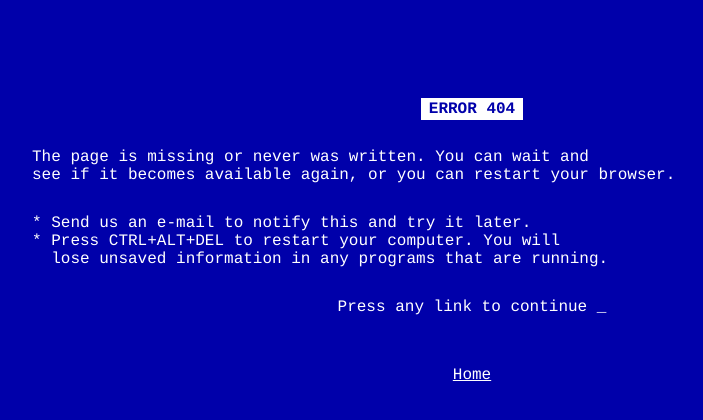
After one commit to zbj830130/ChineseZodiacVer2, a PHP site: page /web/404.php in a window 1280 px wide. The commit adds this page. Shown: the top 420 px of the page, without its empty margins (168-871 px from the left). Run offline with PHP 8.4, Linux system fonts and the light colour scheme.

Commit message:
chang name
404

```diff
--- /dev/null
+++ b/404.php
@@ -0,0 +1,66 @@
+<!DOCTYPE html>
+<html>
+
+<head>
+    <title>- ooops! -</title>
+    <style>
+        body {
+            background: #0000aa;
+            color: #ffffff;
+            font-family: courier;
+            font-size: 12pt;
+            text-align: center;
+            margin: 100px;
+        }
+
+        blink {
+            color: yellow;
+        }
+
+        .neg {
+            background: #fff;
+            color: #0000aa;
+            padding: 2px 8px;
+            font-weight: bold;
+        }
+
+        p {
+            margin: 30px 100px;
+            text-align: left;
+        }
+
+        a,
+        a:hover {
+            color: inherit;
+            font: inherit;
+        }
+
+        .menu {
+            text-align: center;
+            margin-top: 50px;
+        }
+
+        .input_type {
+            text-decoration: blink;
+        }
+    </style>
+</head>
+
+<body>
+    <span class="neg">ERROR 404</span>
+    <p>
+        The page is missing or never was written. You can wait and
+        <br /> see if it becomes available again, or you can restart your browser.
+    </p>
+    <p>
+        * Send us an e-mail to notify this and try it later.
+        <br /> * Press CTRL+ALT+DEL to restart your computer. You will
+        <br /> &nbsp; lose unsaved information in any programs that are running.
+    </p>
+    Press any link to continue <span class="input_type">_</span>
+    <div class="menu">
+        <a href="home.php">Home</a>
+    </div>
+</body>
+
+</html>
--- a/JS/detail.js
+++ b/JS/detail.js
@@ -6,7 +6,7 @@ $(function () {
 
 function initZodiacs() {
     $.ajax({
-        url: 'Business/zodiac_orders.php?opType=1',
+        url: 'Business/ZodiacOrderBuss.php?opType=1',
         type: 'GET',
         async: true,
         dataType: 'json',
--- a/Settings.php
+++ b/Settings.php
@@ -16,7 +16,7 @@
 </head>
 
 <body>
-    <?php include 'Business/user_login.php' ?>
+    <?php include 'Business/UserLoginBuss.php' ?>
         <header class="site_nav">
             <?php include "CommonPage/Header.php"?>
         </header>
```
Also changed, not shown: 404.html (added, +19 -0 lines), JS/settings.js (+4 -4 lines), Business/UserLoginBuss.php (renamed from Business/user_login.php), Business/UserLogoutBuss.php (renamed from Business/user_logout.php), Business/ZodiacOrderBuss.php (renamed from Business/zodiac_orders.php).
